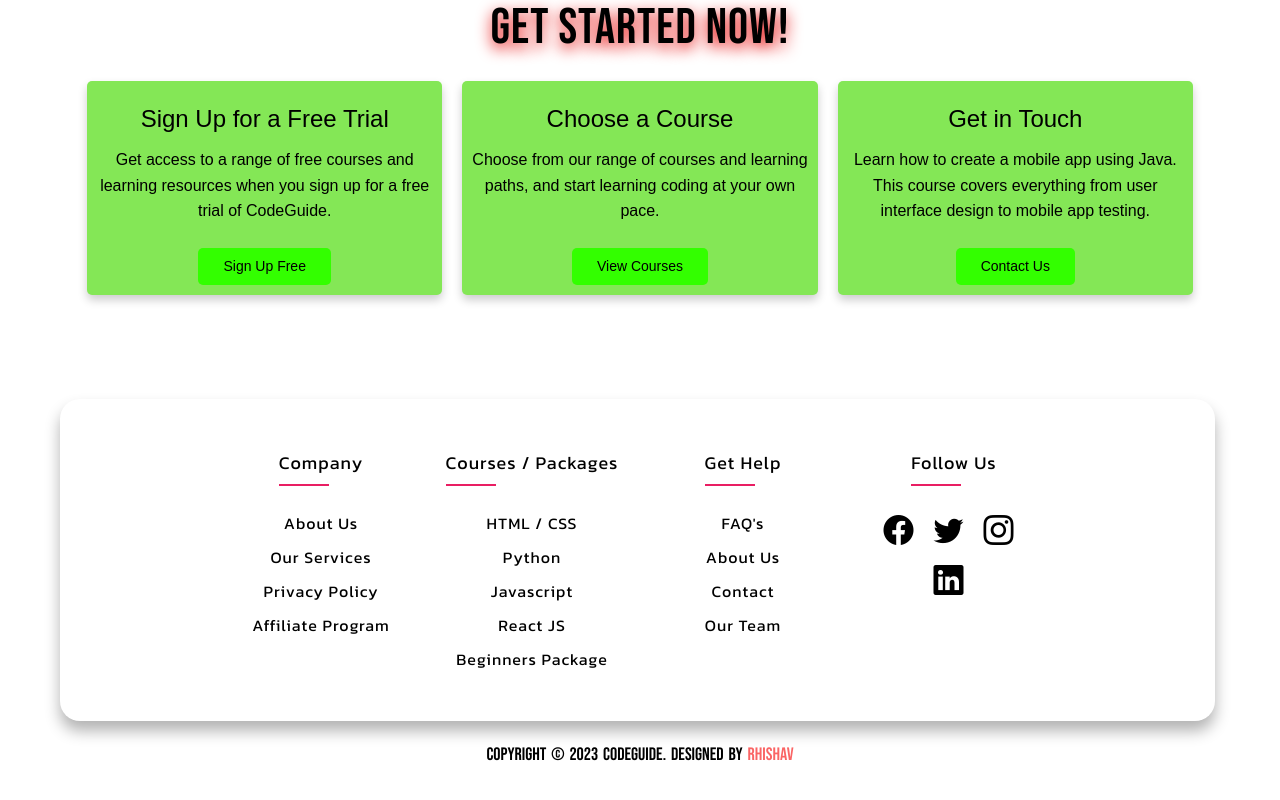
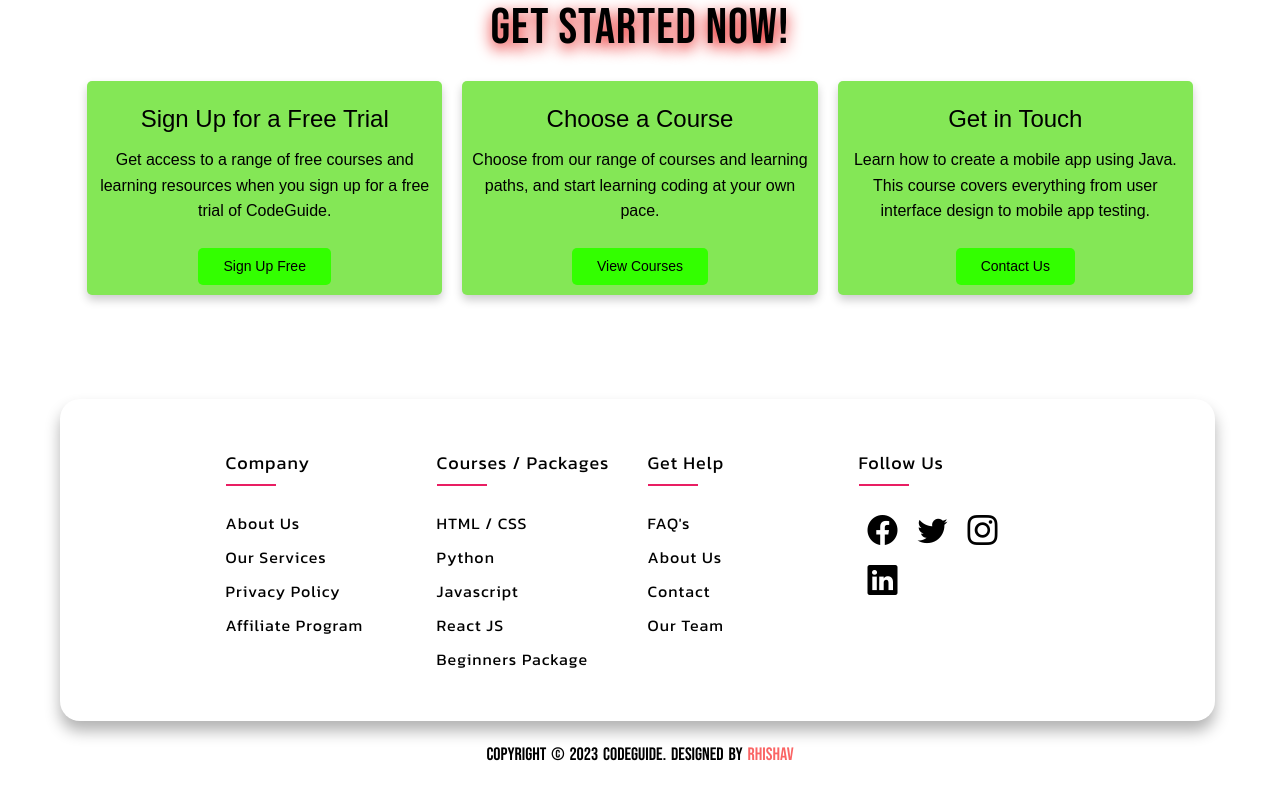
Before and after one commit to SelAshyn/Code_Guide, a Next.js app: page / in a window 1280 px wide. Shown: the part 1133-1933 px from the top of the page. Built offline with nearby package versions, Linux system fonts and the light colour scheme; a web font is replaced by a local one.

Commit message:
just small edit

```diff
--- a/package.json
+++ b/package.json
@@ -11,7 +11,8 @@
   "dependencies": {
     "bootstrap-icons": "^1.11.3",
     "font": "^0.0.4",
-    "next": "^15.1.2",
+    "js": "^0.1.0",
+    "next": "^15.4.4",
     "next.js": "^1.0.3",
     "react": "^18.3.1",
     "react-dom": "^18.3.1"
--- a/src/app/globals.css
+++ b/src/app/globals.css
@@ -75,7 +75,7 @@ padding: 0 10px;
   height: 40px;
   width: 40px;
   margin:0 10px 10px 0;
-  text-align: center;
+  text-align: right;
   line-height: 40px;
   font-size: 30px;
   border-radius: 50%;
--- a/src/app/layout.tsx
+++ b/src/app/layout.tsx
@@ -1,5 +1,4 @@
 import { Metadata } from "next";
-import Link from "next/link";
 import Image from "next/image";
 import "./globals.css";
 import { Arima, Kanit } from 'next/font/google';
@@ -40,7 +39,7 @@ export default function RootLayout({
         <div className="whole">
           <nav className={arima.className}>
             <div className="logo">
-              <h1><Link href="/"><img src="https://raw.githubusercontent.com/SelAshyn/Code_Guide/refs/heads/master/public/img.png" width={50} height={100} alt="Logo" /></Link><Link href="/" className="log1"><img src="https://raw.githubusercontent.com/SelAshyn/Code_Guide/refs/heads/master/public/img2.png" width={140} height={110} alt="Logo" className="log2"/></Link></h1>
+              <h1><a href="/"><img src="https://raw.githubusercontent.com/SelAshyn/Code_Guide/refs/heads/master/public/img.png" width={50} height={100} alt="Logo" /></a><a href="/" className="log1"><img src="https://raw.githubusercontent.com/SelAshyn/Code_Guide/refs/heads/master/public/img2.png" width={140} height={110} alt="Logo" className="log2"/></a></h1>
             </div>
             <ul>
               <li><a href="/">Home</a></li>
@@ -55,45 +54,44 @@ export default function RootLayout({
 
         {children}
 
-        <center>
         <footer>
             <div className="container1" style={kanit.style}>
                <div className="row">
                             <div className="footer-col">
                               <h4>Company</h4>
                               <ul>
-                                <li><Link href="#">about us</Link></li>
-                                <li><Link href="#">our services</Link></li>
-                                <li><Link href="#">privacy policy</Link></li>
-                                <li><Link href="#">affiliate program</Link></li>
+                                <li><a href="#">about us</a></li>
+                                <li><a href="#">our services</a></li>
+                                <li><a href="#">privacy policy</a></li>
+                                <li><a href="#">affiliate program</a></li>
                               </ul>
                             </div>
                             <div className="footer-col">
                               <h4>Courses / Packages</h4>
                               <ul>
-                                <li><Link href="#">HTML / CSS</Link></li>
-                                <li><Link href="#">Python</Link></li>
-                                <li><Link href="#">Javascript</Link></li>
-                                <li><Link href="#">React JS</Link></li>
-                                <li><Link href="#">Beginners Package</Link></li>
+                                <li><a href="#">HTML / CSS</a></li>
+                                <li><a href="#">Python</a></li>
+                                <li><a href="#">Javascript</a></li>
+                                <li><a href="#">React JS</a></li>
+                                <li><a href="#">Beginners Package</a></li>
                               </ul>
                             </div>
                             <div className="footer-col">
                               <h4>Get Help</h4>
                               <ul>
-                                <li><Link href="#">FAQ's</Link></li>
-                                <li><Link href="#">About Us</Link></li>
-                                <li><Link href="contact">Contact</Link></li>
-                                <li><Link href="#">Our Team</Link></li>
+                                <li><a href="#">FAQ's</a></li>
+                                <li><a href="#">About Us</a></li>
+                                <li><a href="contact">Contact</a></li>
+                                <li><a href="#">Our Team</a></li>
                               </ul>
                             </div>
                             <div className="footer-col">
                               <h4>follow us</h4>
                               <div className="social-links">
-                                <Link href="#"><i className="bi bi-facebook"></i></Link>
-                                <Link href="#"><i className="bi bi-twitter"></i></Link>
-                                <Link href="#"><i className="bi bi-instagram"></i></Link>
-                                <Link href="#"><i className="bi bi-linkedin"></i></Link>
+                                <a href="#"><i className="bi bi-facebook"></i></a>
+                                <a href="#"><i className="bi bi-twitter"></i></a>
+                                <a href="#"><i className="bi bi-instagram"></i></a>
+                                <a href="#"><i className="bi bi-linkedin"></i></a>
                               </div>
                             </div>
                           </div>
@@ -103,7 +101,6 @@ export default function RootLayout({
                       </div>
 
         </footer>
-        </center>
       </body>
     </html>
 
```
Also changed, not shown: 1 other file (tests, documents, lock files or other folders).
